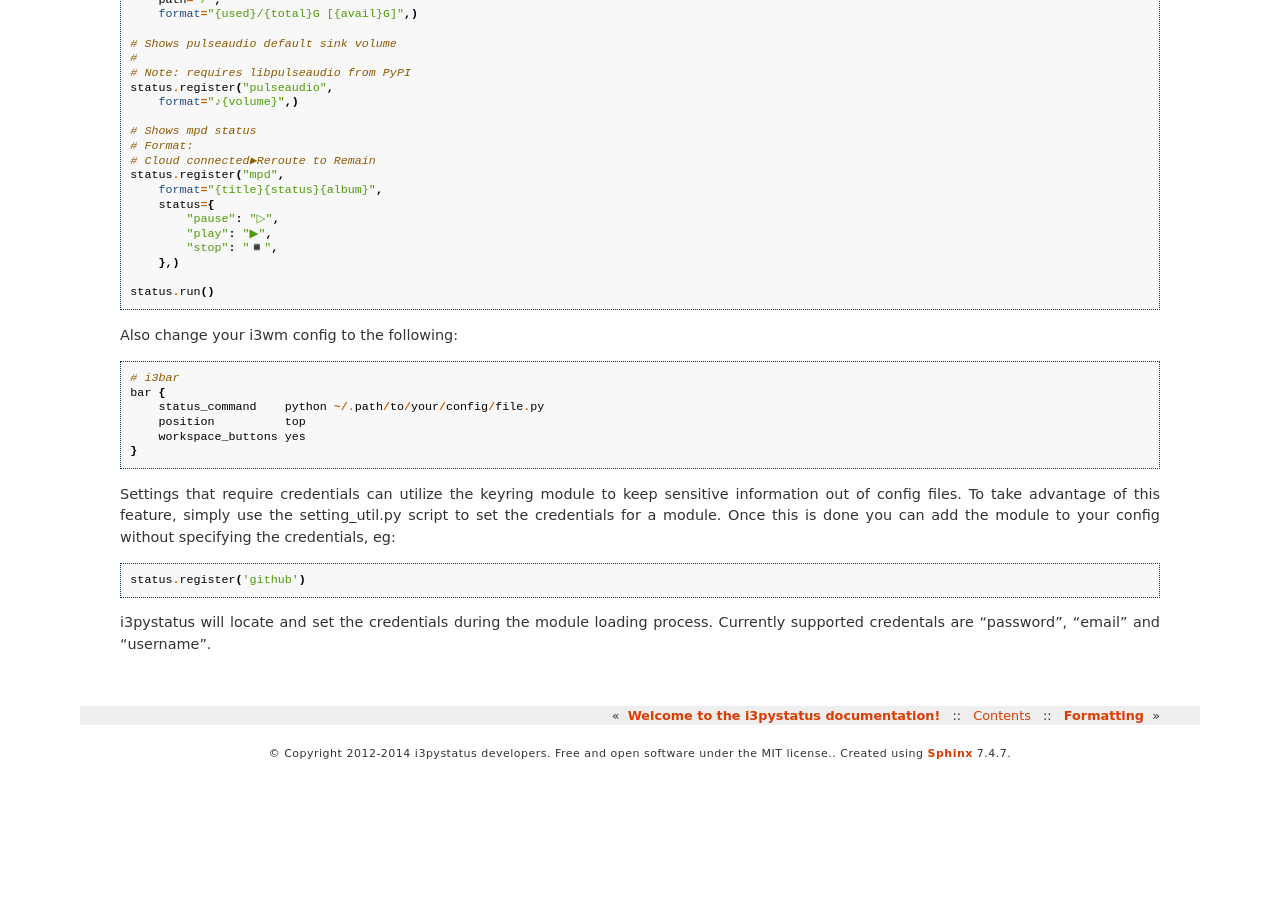
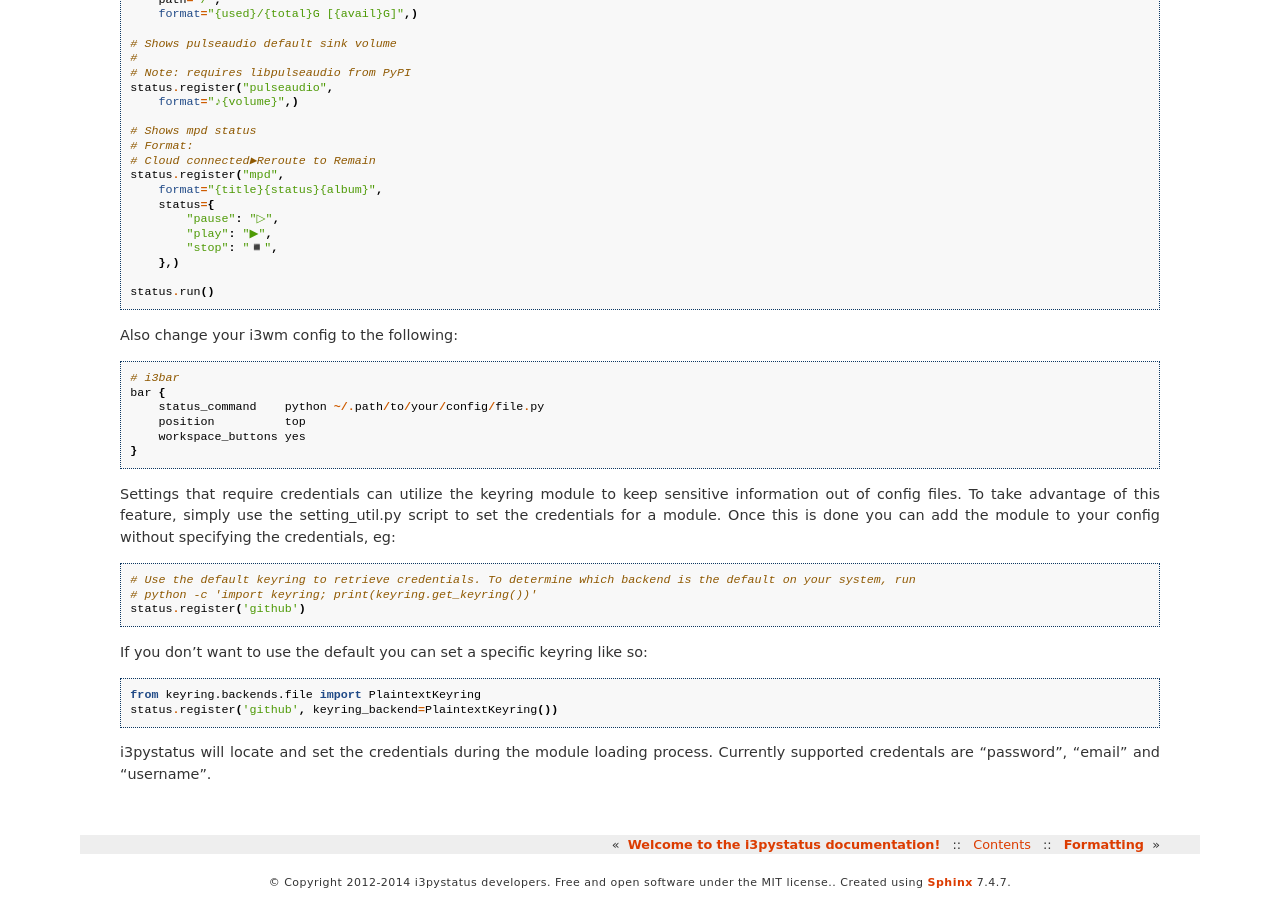
Before and after one commit to enkore/i3pystatus, a Sphinx documentation site: the page built from docs/configuration.rst, in a window 1280 px wide and 900 px high, scrolled down 1453 px. Built offline with Sphinx 7.4.7, drawn with Linux system fonts in a browser that asks for light colours; before the commit the page ends 2223 px from its top, so only the background shows below that.

Commit message:
Added documentation on adding specific keyrings.

```diff
--- a/docs/configuration.rst
+++ b/docs/configuration.rst
@@ -129,6 +129,16 @@ is done you can add the module to your config without specifying the credentials
 
 ::
 
+    # Use the default keyring to retrieve credentials. To determine which backend is the default on your system, run
+    # python -c 'import keyring; print(keyring.get_keyring())'
     status.register('github')
 
+If you don't want to use the default you can set a specific keyring like so:
+
+::
+
+    from keyring.backends.file import PlaintextKeyring
+    status.register('github', keyring_backend=PlaintextKeyring())
+
+
 i3pystatus will locate and set the credentials during the module loading process. Currently supported credentals are "password", "email" and "username".
```
